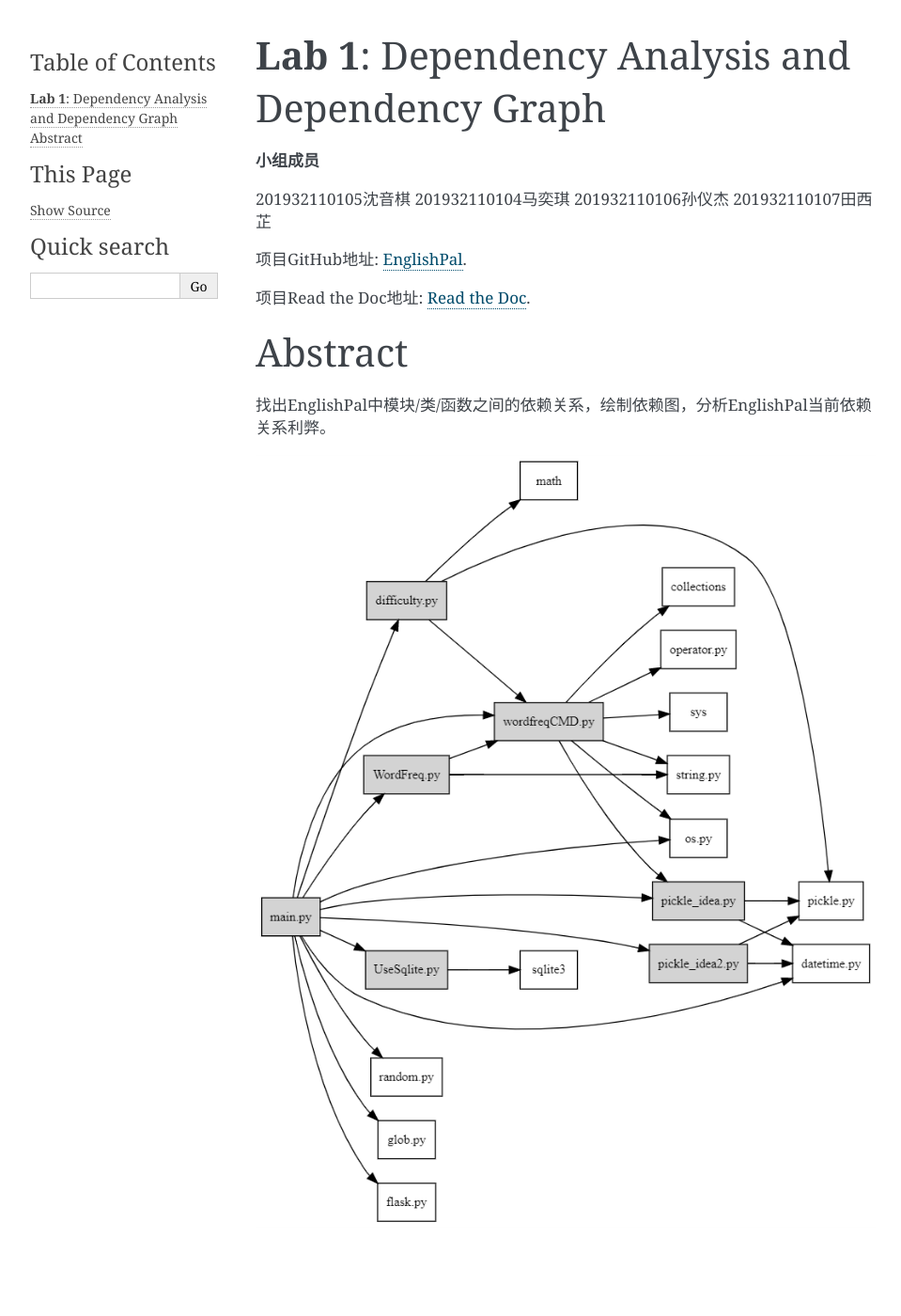
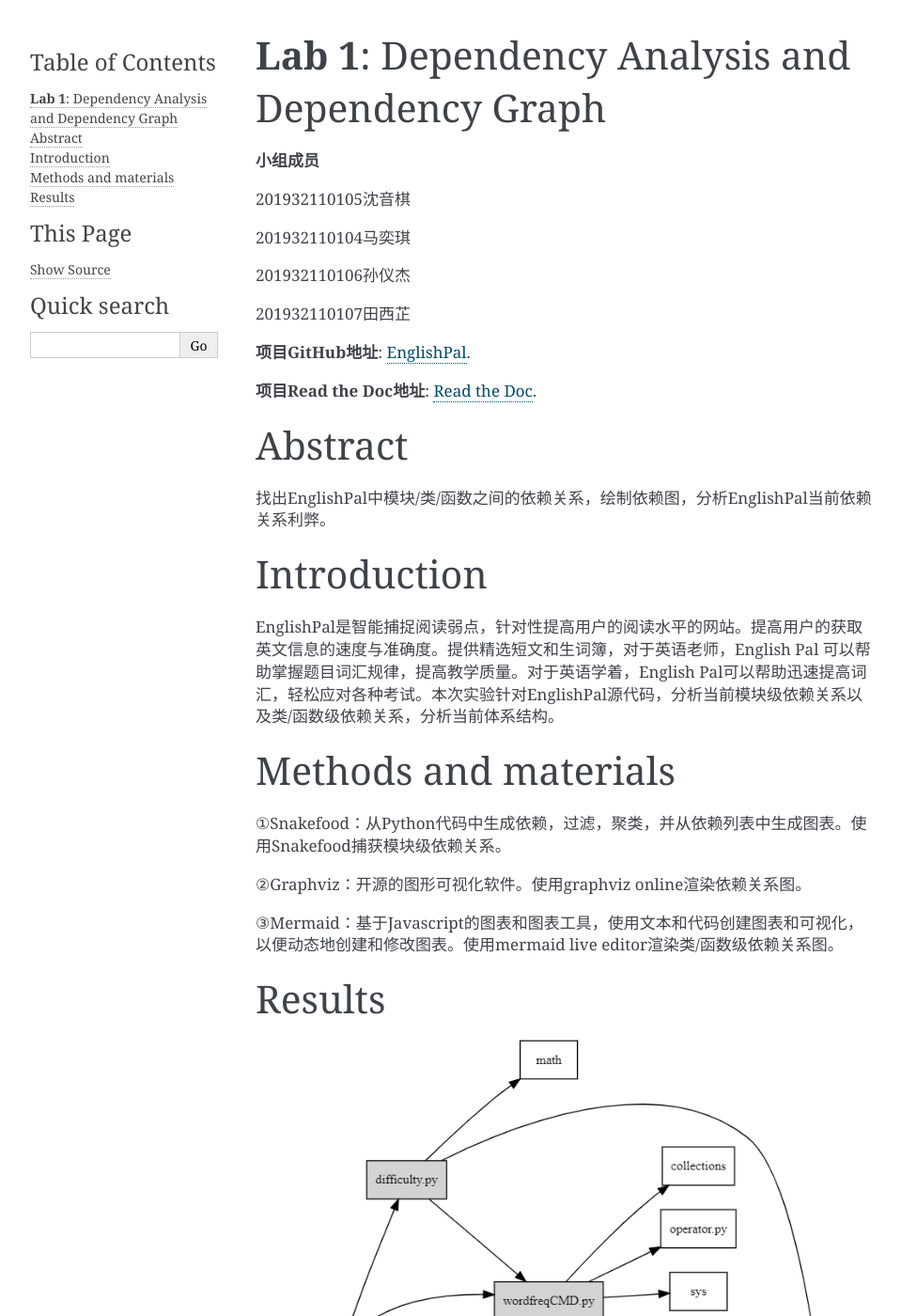
Before and after one commit to ChiefEye-official/Test, a Sphinx documentation site: the page built from englishpal/docs/source/index.rst, in a window 1280 px wide and 1400 px high. Shown: the whole window at 94% size, without its empty margins (148-1107 px from the left). Built offline with Sphinx 7.4.7, drawn with Linux system fonts in a browser that asks for light colours.

Commit message:
Create index.rst

```diff
--- a/englishpal/docs/source/index.rst
+++ b/englishpal/docs/source/index.rst
@@ -15,16 +15,18 @@
 **小组成员**
 
 201932110105沈音棋
+
 201932110104马奕琪
+
 201932110106孙仪杰
+
 201932110107田西芷
 
-
-项目GitHub地址: `EnglishPal`_.
+**项目GitHub地址**: `EnglishPal`_.
 
 .. _EnglishPal: https://github.com/ChiefEye-official/Test/
 
-项目Read the Doc地址: `Read the Doc`_.
+**项目Read the Doc地址**: `Read the Doc`_.
 
 .. _Read The Doc: https://readthedocs.org/projects/testenglishpal/
 
@@ -33,6 +35,23 @@
 
 找出EnglishPal中模块/类/函数之间的依赖关系，绘制依赖图，分析EnglishPal当前依赖关系利弊。
 
+Introduction
+======================================
+
+EnglishPal是智能捕捉阅读弱点，针对性提高用户的阅读水平的网站。提高用户的获取英文信息的速度与准确度。提供精选短文和生词簿，对于英语老师，English Pal 可以帮助掌握题目词汇规律，提高教学质量。对于英语学着，English Pal可以帮助迅速提高词汇，轻松应对各种考试。本次实验针对EnglishPal源代码，分析当前模块级依赖关系以及类/函数级依赖关系，分析当前体系结构。
+
+Methods and materials
+======================================
+
+①Snakefood：从Python代码中生成依赖，过滤，聚类，并从依赖列表中生成图表。使用Snakefood捕获模块级依赖关系。
+
+②Graphviz：开源的图形可视化软件。使用graphviz online渲染依赖关系图。
+
+③Mermaid：基于Javascript的图表和图表工具，使用文本和代码创建图表和可视化，以便动态地创建和修改图表。使用mermaid live editor渲染类/函数级依赖关系图。
+
+Results
+======================================
+
 
 .. image:: sfood.png
 
```
